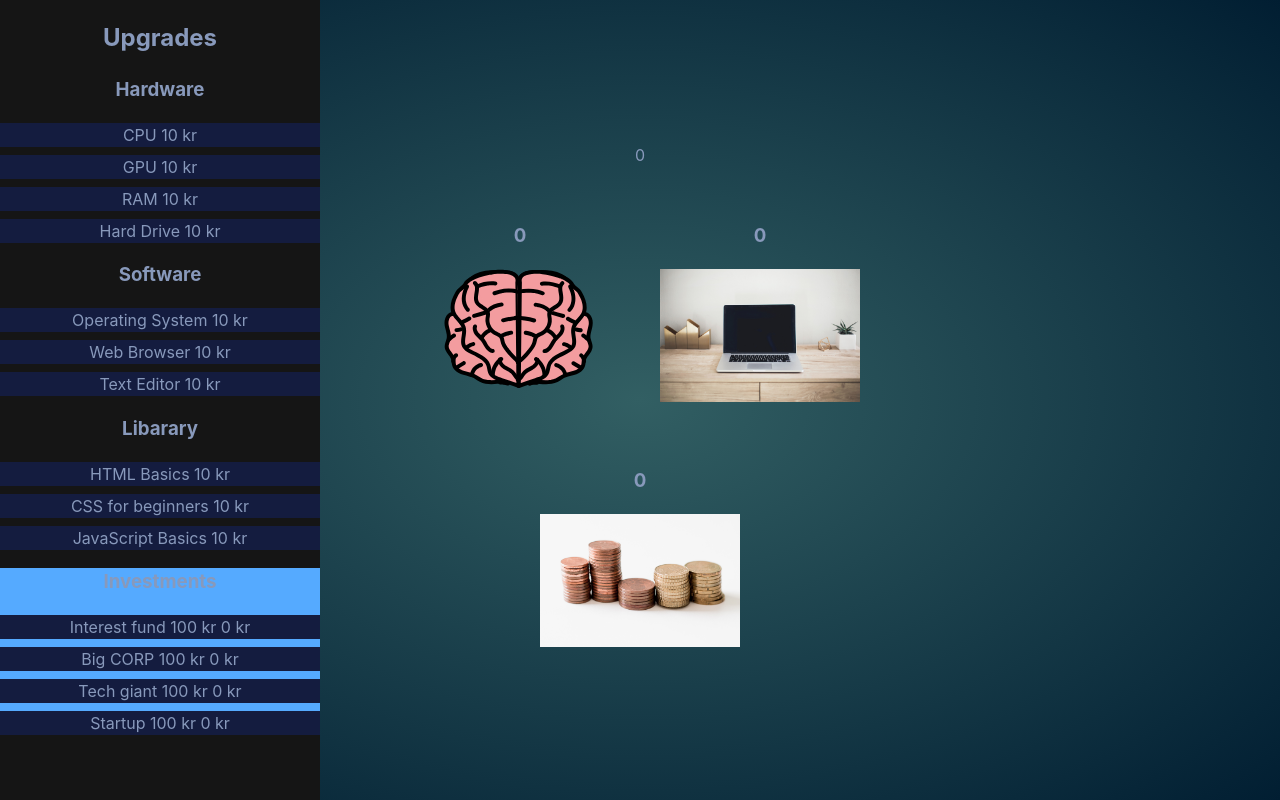
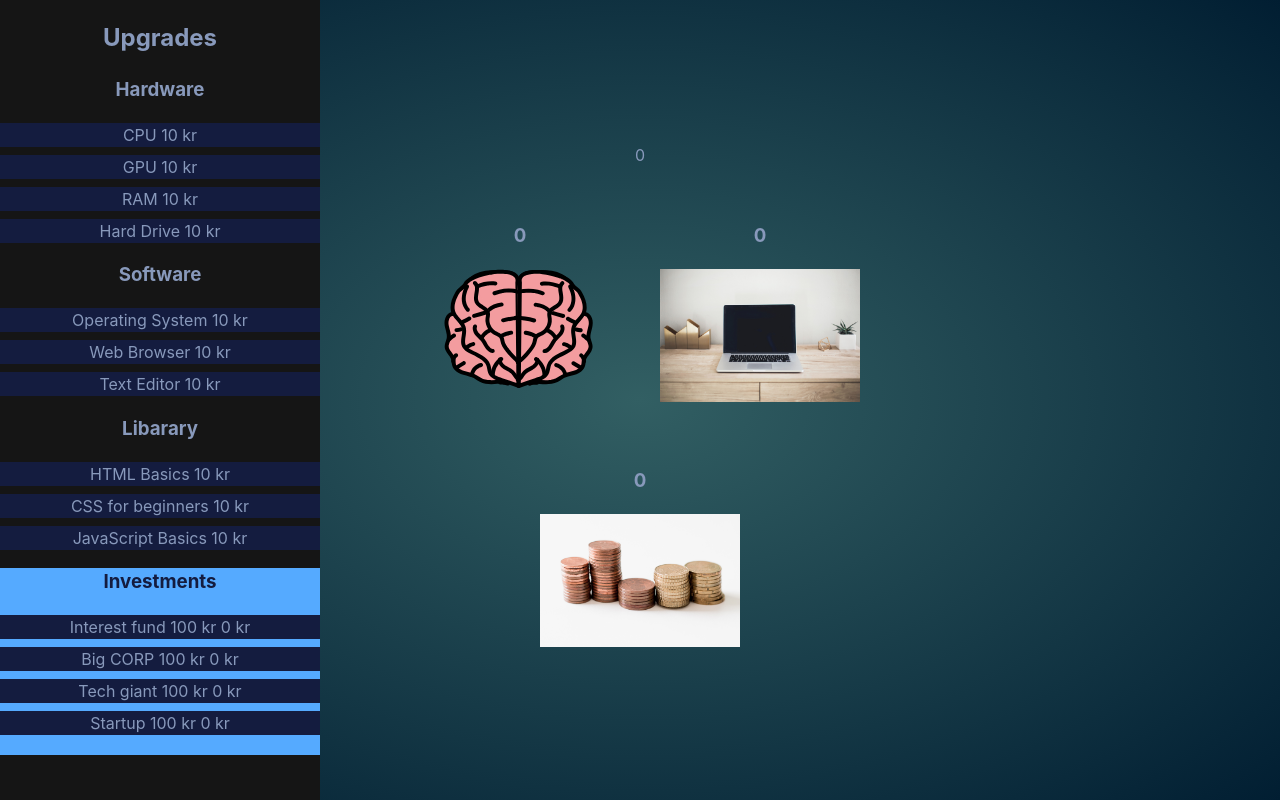
Before and after one commit to albjoh2/LearnClicker, a React (Vite) app: page / in a window 1280 px wide. Built offline with nearby package versions, Linux system fonts and the light colour scheme.

Commit message:
finetune investing functionality color contrast in investing component

```diff
--- a/src/App.css
+++ b/src/App.css
@@ -24,7 +24,7 @@ ul {
 li {
   width: 100%;
   padding: 0, 0.5em;
-  margin: 0.5em 0;
+  margin: 0.5em 0 0 0;
   list-style: none;
   background-color: #141c3f;
   cursor: pointer;
--- a/src/components/Investing.tsx
+++ b/src/components/Investing.tsx
@@ -15,8 +15,8 @@ const Investing: FC<InvestingProps> = ({
   risk,
 }) => {
   return (
-    <div style={{ backgroundColor: "#55aaff" }}>
-      <h3>Investments</h3>
+    <div style={{ backgroundColor: "#55aaff", paddingBottom: "20px" }}>
+      <h3 style={{ color: "#141c3f" }}>Investments</h3>
       <ul>
         {itemNames.map((itemName, i) => {
           return (
--- a/src/components/InvestingItem.tsx
+++ b/src/components/InvestingItem.tsx
@@ -19,7 +19,7 @@ const InvestingItem: FC<InvestingItemProps> = ({
   useEffect(() => {
     const interval = setInterval(() => {
       setInvestedMoney(
-        (prevMoney) => prevMoney + (Math.random() - 0.4) * investedMoney * risk
+        (prevMoney) => prevMoney + (Math.random() - 0.49) * investedMoney * risk
       );
     }, 1000); // Increment every second
 
--- a/src/components/Upgrades.tsx
+++ b/src/components/Upgrades.tsx
@@ -60,7 +60,7 @@ const Upgrades: FC<UpgradesProps> = ({
         />
         <Investing
           itemNames={["Interest fund", "Big CORP", "Tech giant", "Startup"]}
-          risk={[0.1, 0.2, 0.3, 0.4]}
+          risk={[0.01, 0.05, 0.1, 0.5]}
           currency={money}
           setCurrency={setMoney}
         />
```
